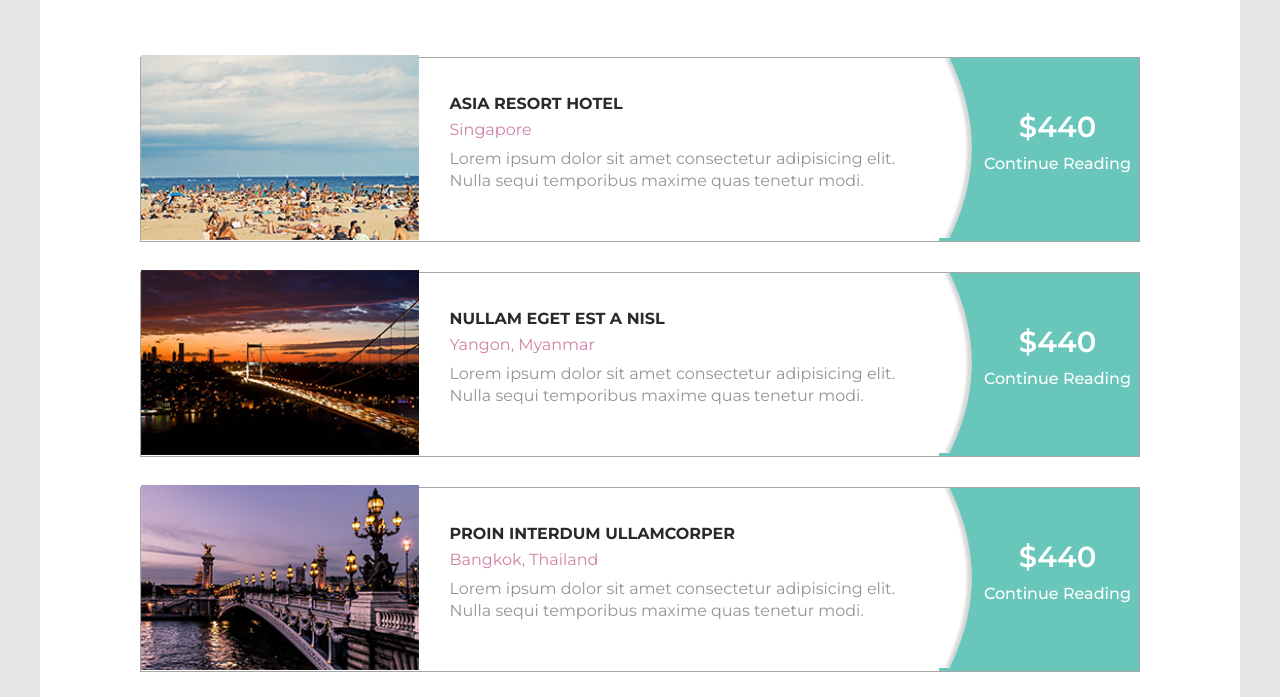
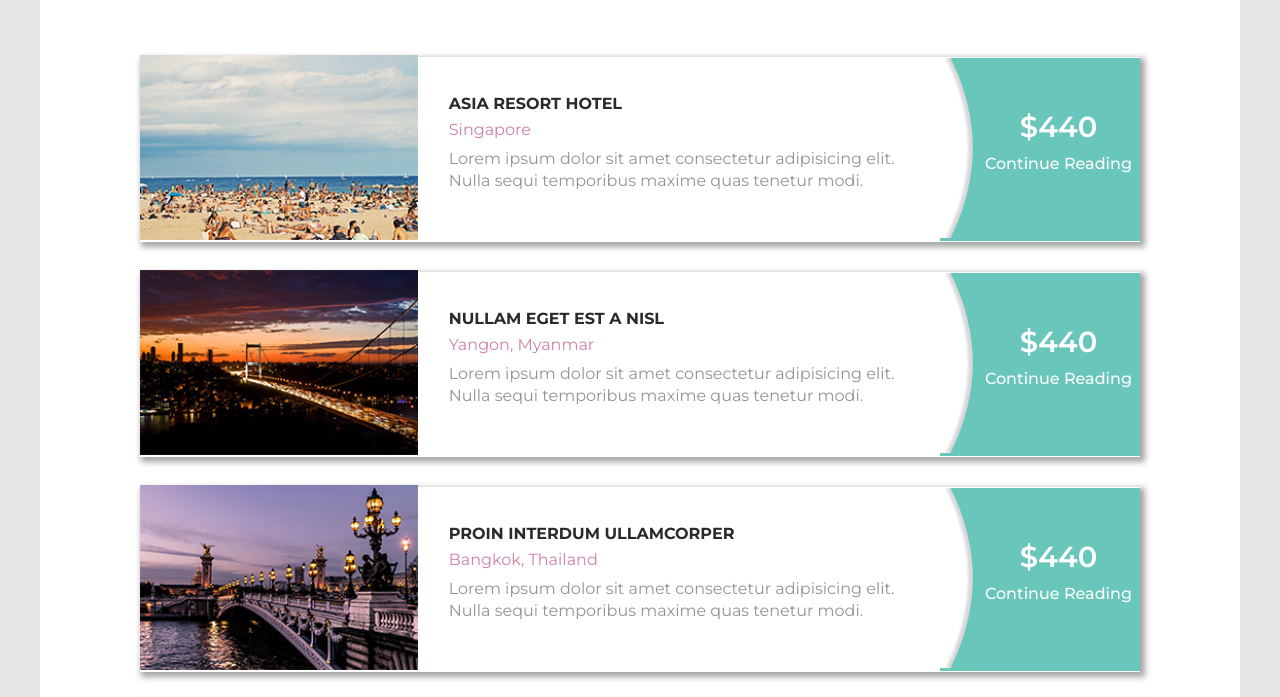
Before and after one commit to sonu-kumar2001/html-forms, a plain HTML site: page level-2/index.html in a window 1280 px wide. Shown: the part 2412-3109 px from the top of the page. Drawn offline with Linux system fonts and the light colour scheme.

Commit message:
adding box shadow

```diff
--- a/level-2/assets/stylesheets/style.css
+++ b/level-2/assets/stylesheets/style.css
@@ -333,7 +333,7 @@ h5 {
    padding: 60px 0;
 }
 .row {
-    border: 1.1px solid #a5a5a5;
+    box-shadow: 3px 3px 6px 2px #a5a5a5;
     margin-bottom: 30px;
     height: 185px;
 }
```
